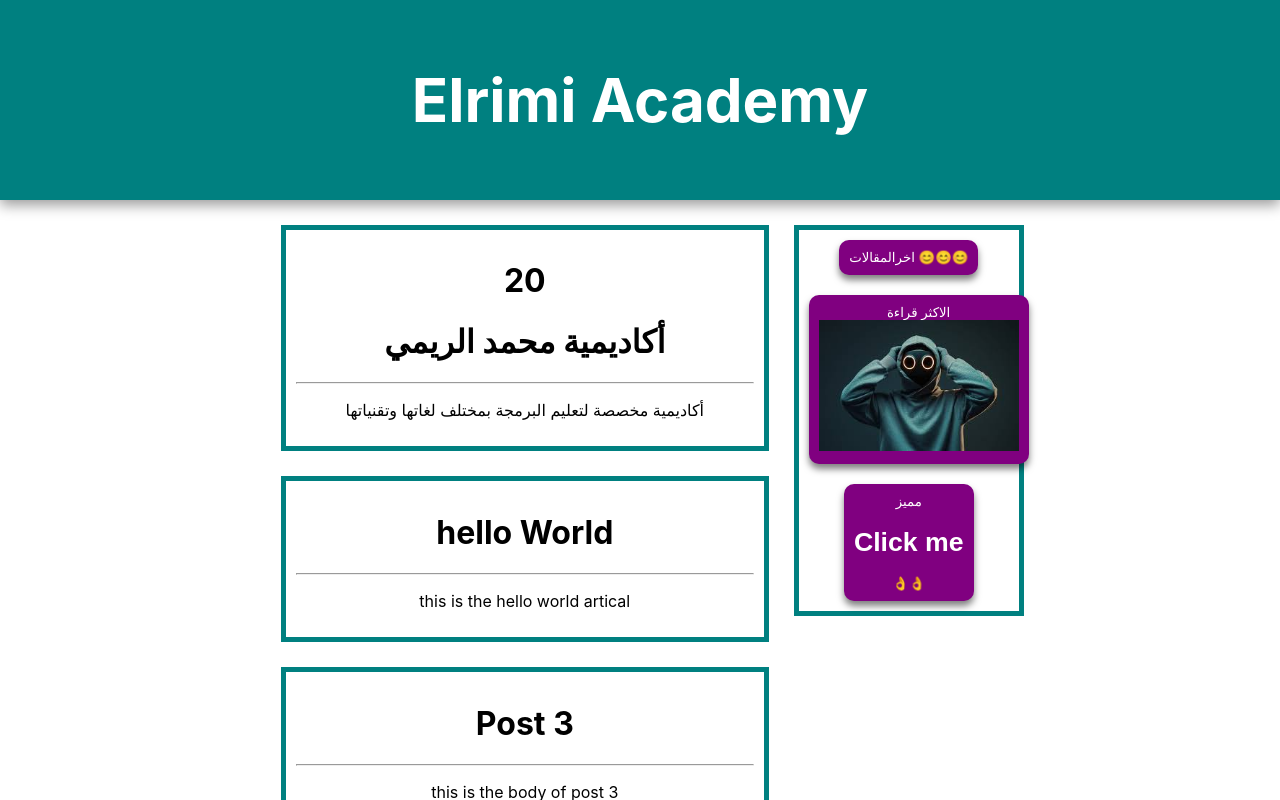
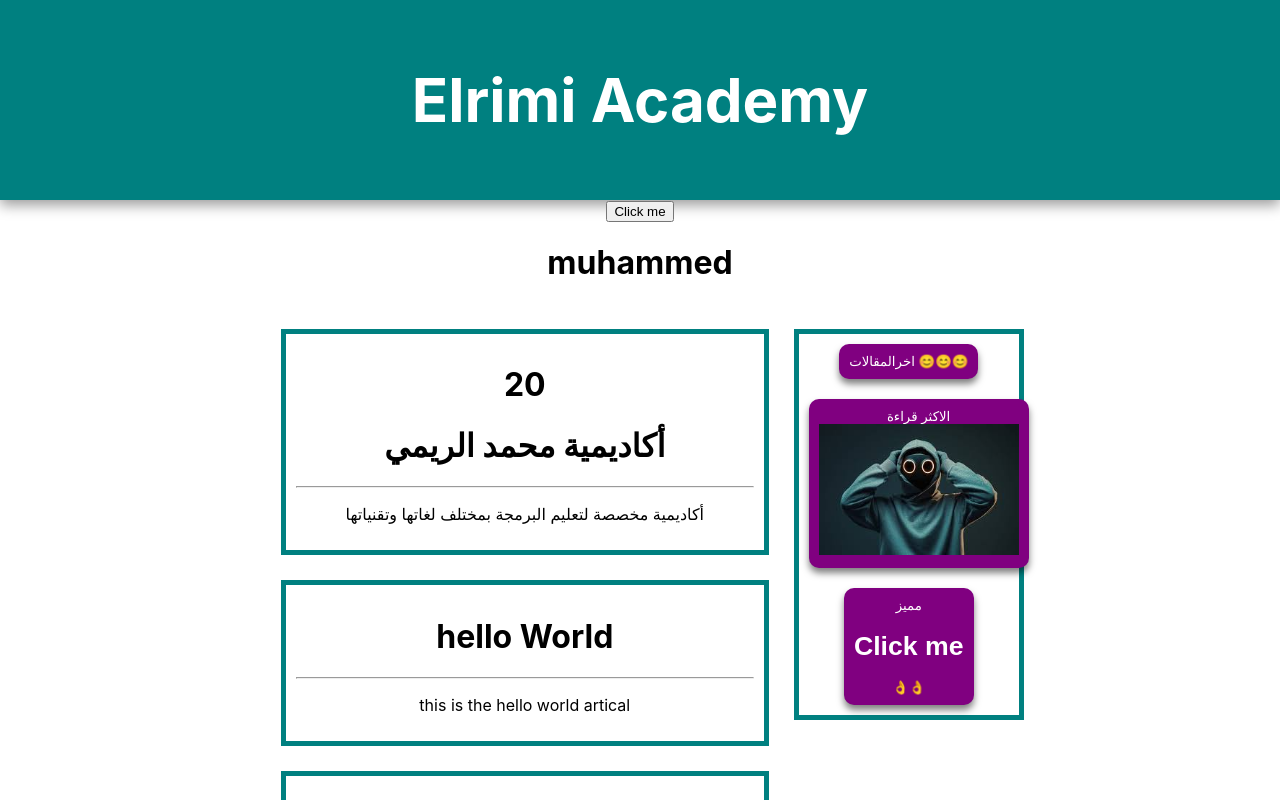
Before and after one commit to mohamadAlrimi/challenge-solution-props, a React (Create React App) app: page / in a window 1280 px wide. Shown: the top 800 px of the page. Built offline with nearby package versions, Linux system fonts and the light colour scheme.

Commit message:
useing useState

```diff
--- a/src/App.js
+++ b/src/App.js
@@ -4,6 +4,7 @@ import MyFirstComponent from "./MyFirstComponent";
 import Header from "./Header";
 import Post from "./Post";
 import SideMenu from "./SideMenu";
+import MyBottun from "./MyBottun";
 
 function App() {
   const MyPost=[
@@ -37,7 +38,7 @@ function App() {
   return (
     <div className="App">
       <Header />
-
+     <MyBottun/>
 
       {/* POSTS CONTAINER */}
       <div style={{ display: "flex", justifyContent: "center" }}>
--- /dev/null
+++ b/src/MyBottun.js
@@ -0,0 +1,16 @@
+import { useState } from "react";
+export default function MyBottun() {
+  const state = useState("muhammed");
+  const value =state[0];
+  const setvalue =state[1];
+  function buttonClick() {
+    setvalue("Ahmed");
+  }
+
+  return (
+    <>
+      <button onClick={buttonClick}>Click me</button>
+      <h1>{value}</h1>
+    </>
+  );
+}
```
